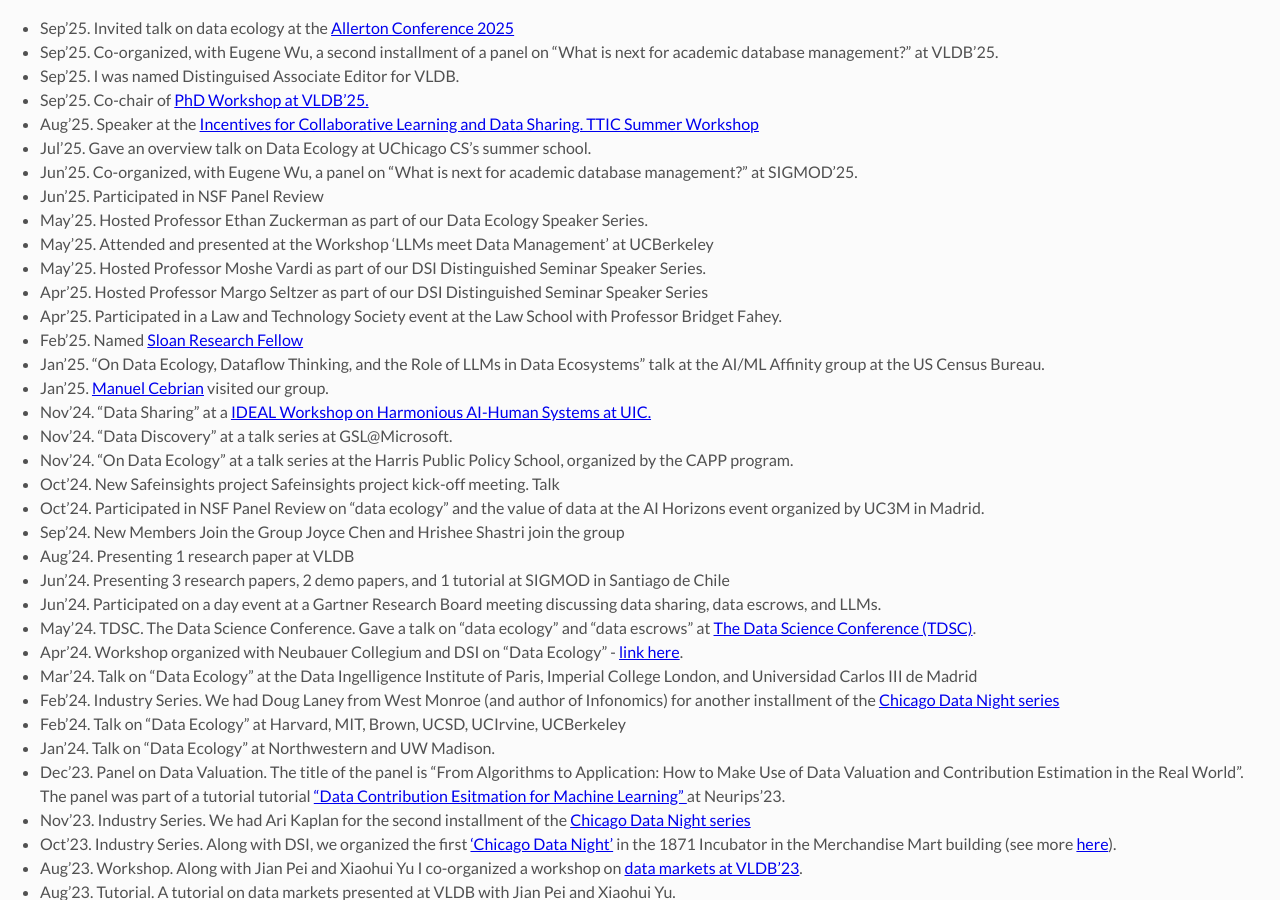
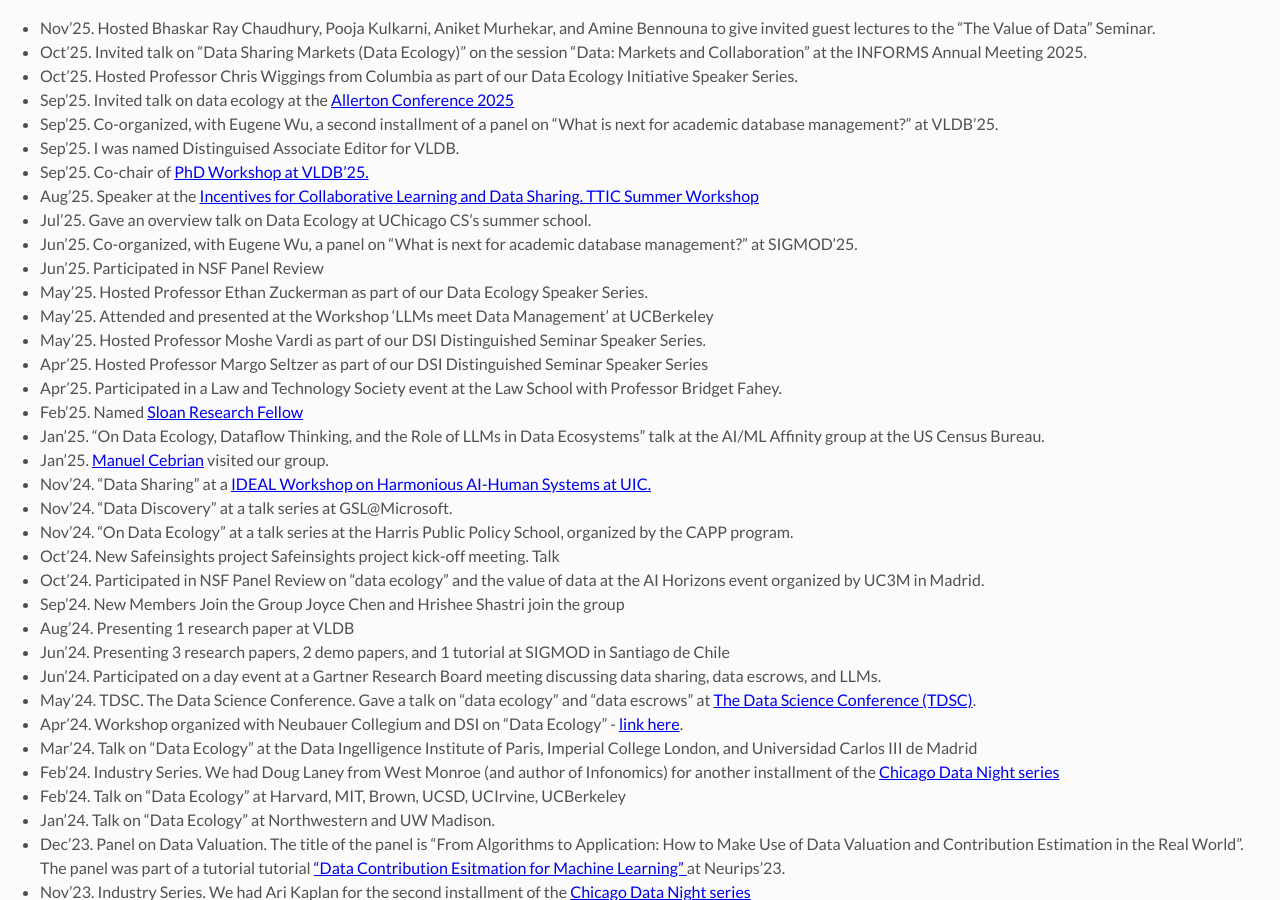
Before and after one commit to raulcf/raulcf.github.io, a Jekyll site: the page built from log.md, in a window 1280 px wide and 900 px high. Built offline with Jekyll 4.4.1, drawn with Linux system fonts in a browser that asks for light colours; our own code applies the rules of GitHub Pages for plain Markdown files.

Commit message:
added events from last couple of months

```diff
--- a/log.md
+++ b/log.md
@@ -1,3 +1,10 @@
+- Nov'25. Hosted Bhaskar Ray Chaudhury, Pooja Kulkarni, Aniket Murhekar, and
+Amine Bennouna to give invited guest lectures to the "The Value of Data"
+Seminar.
+- Oct'25. Invited talk on "Data Sharing Markets (Data Ecology)" on the session
+"Data: Markets and Collaboration" at the INFORMS Annual Meeting 2025.
+- Oct'25. Hosted Professor Chris Wiggings from Columbia as part of our Data
+Ecology Initiative Speaker Series.
 - Sep'25. Invited talk on data ecology at the <a
 href="https://allerton.csl.illinois.edu/">Allerton Conference 2025</a>
 - Sep'25. Co-organized, with Eugene Wu, a second installment of a panel on "What
```
